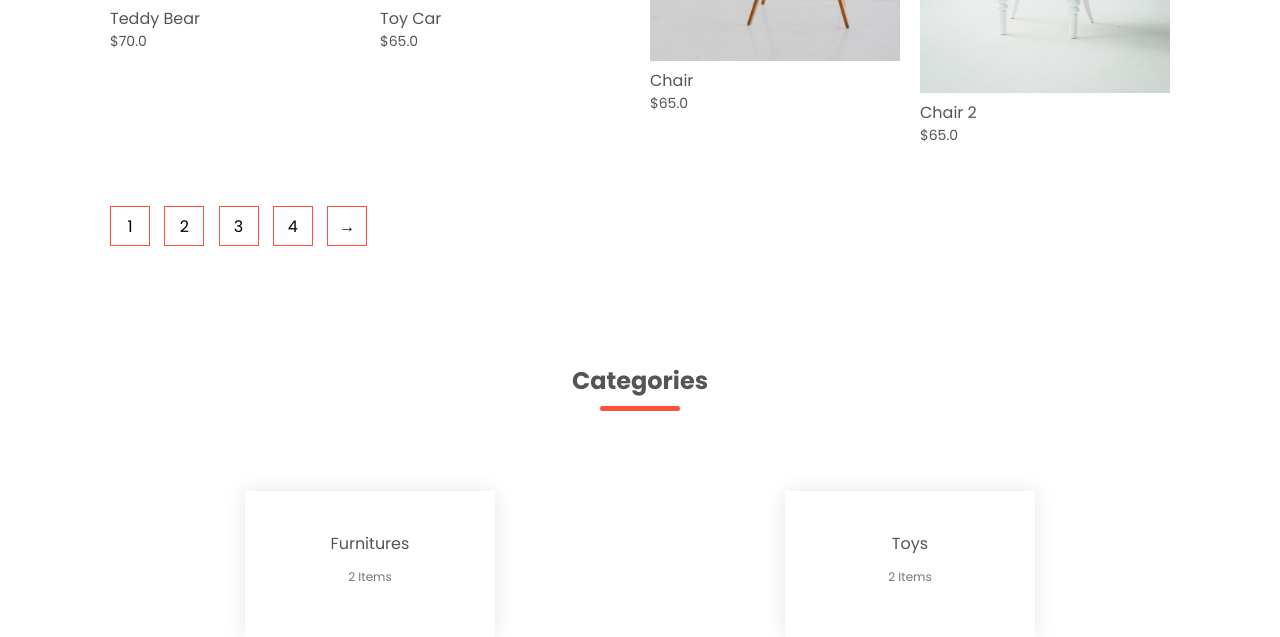
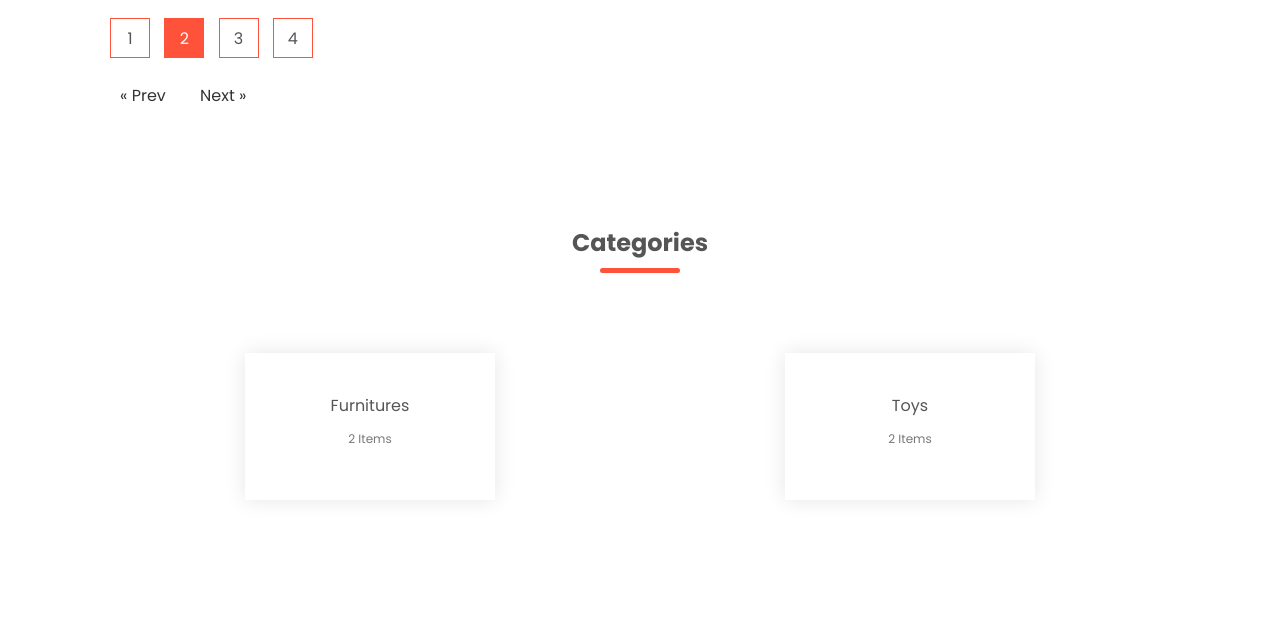
Before and after one commit to Nathaniel81/RedStore, a Django app: page /products/?page=2 in a window 1280 px wide. Shown: the part 662-1299 px from the top of the page. Run offline with Django 4.2, Linux system fonts and the light colour scheme; data comes from the database, SQL or seed files in the repository; both versions use the stored data as it was after the commit.

Commit message:
Added pagination to the products view for better navigation

```diff
--- a/ecommerce/core/templates/core/products.html
+++ b/ecommerce/core/templates/core/products.html
@@ -30,12 +30,32 @@
         {% endfor %}
     </div>
     <div class="page-btn">
-        <span>1</span>
-        <span>2</span>
-        <span>3</span>
-        <span>4</span>
-        <span>&#8594;</span>
+        <!-- <span class="current">Page {{ items.number }} of {{ items.paginator.num_pages }}</span> -->
+        <!-- {% if items.has_previous %}
+            <a href="?page=1" class="page-link">&laquo; First</a>
+            <a href="?page={{ items.previous_page_number }}" class="page-link">Previous</a>
+        {% endif %} -->
+
+        {% for num in items.paginator.page_range %}
+            {% if items.number == num %}
+                <span class="current">{{ num }}</span>
+            {% else %}
+                <span><a href="?page={{ num }}" class="page-link">{{ num }}</a></span>
+            {% endif %}
+        {% endfor %}
+        <br><br>
+        {% if items.has_previous %}
+        <!-- <a href="?page=1" class="page-link">&laquo; First</a> -->
+        <a href="?page={{ items.previous_page_number }}" class="page-link prev-link">&laquo;  Prev</a>
+        {% endif %}
+
+        {% if items.has_next %}
+            <a href="?page={{ items.next_page_number }}" class="page-link next-link">Next  &raquo;</a>
+            <!-- <a href="?page={{ items.paginator.num_pages }}" class="page-link">Last &raquo;</a> -->
+        {% endif %}
     </div>
+
+
     <div class="categories">
         <div class="small-container">
             <h2 class="title">Categories</h2>
--- a/ecommerce/core/views.py
+++ b/ecommerce/core/views.py
@@ -1,3 +1,4 @@
+from django.core.paginator import Paginator, EmptyPage
 from django.shortcuts import render, redirect, get_object_or_404
 from django.contrib.auth.decorators import login_required
 from django.contrib import messages
@@ -45,7 +46,22 @@ def products(request):
     if query:
         items = Item.objects.filter(Q(name__icontains=query) | Q(description__icontains=query))
 
-    context = {'items':items, 'query':query, 'categories':categories, 'selected_category_name': selected_category_name, 'category_id':category_id}
+    items_per_page = 1
+    page_number = request.GET.get('page', 1)
+    p = Paginator(items, items_per_page)
+
+    try:
+        page = p.page(page_number)
+    except EmptyPage:
+        page = p.page(1)
+
+    context = {
+        'items': page,
+        'query': query,
+        'categories': categories,
+        'selected_category_name': selected_category_name,
+        'category_id': category_id,
+    }
 
     return render(request, 'core/products.html', context)
 
--- a/ecommerce/static/css/style.css
+++ b/ecommerce/static/css/style.css
@@ -406,9 +406,32 @@ select option:checked {
 	line-height: 40px;
 	cursor: pointer;
 }
+.page-btn span a:hover {
+	background: #ff523b;
+	color: #fff;
+}
 .page-btn span:hover {
 	background: #ff523b;
 	color: #fff;
+}
+.current {
+	background: #ff523b;
+	color: #fff;
+}
+
+.page-btn a.prev-link,
+.page-btn a.next-link {
+    margin-left: 10px;
+    padding: 5px 10px;
+    text-align: center;
+    cursor: pointer;
+    text-decoration: none;
+    color: #333;
+}
+
+.page-btn a.prev-link:hover,
+.page-btn a.next-link:hover {
+    color: #ff523b;
 }
 
 #categoryBox {
```
Also changed, not shown: ecommerce/db.sqlite3, ecommerce/static/images/item_images/chair1_c3U2tzb.jpg (added), ecommerce/static/images/item_images/chair2_3VDet96.jpg (added).
